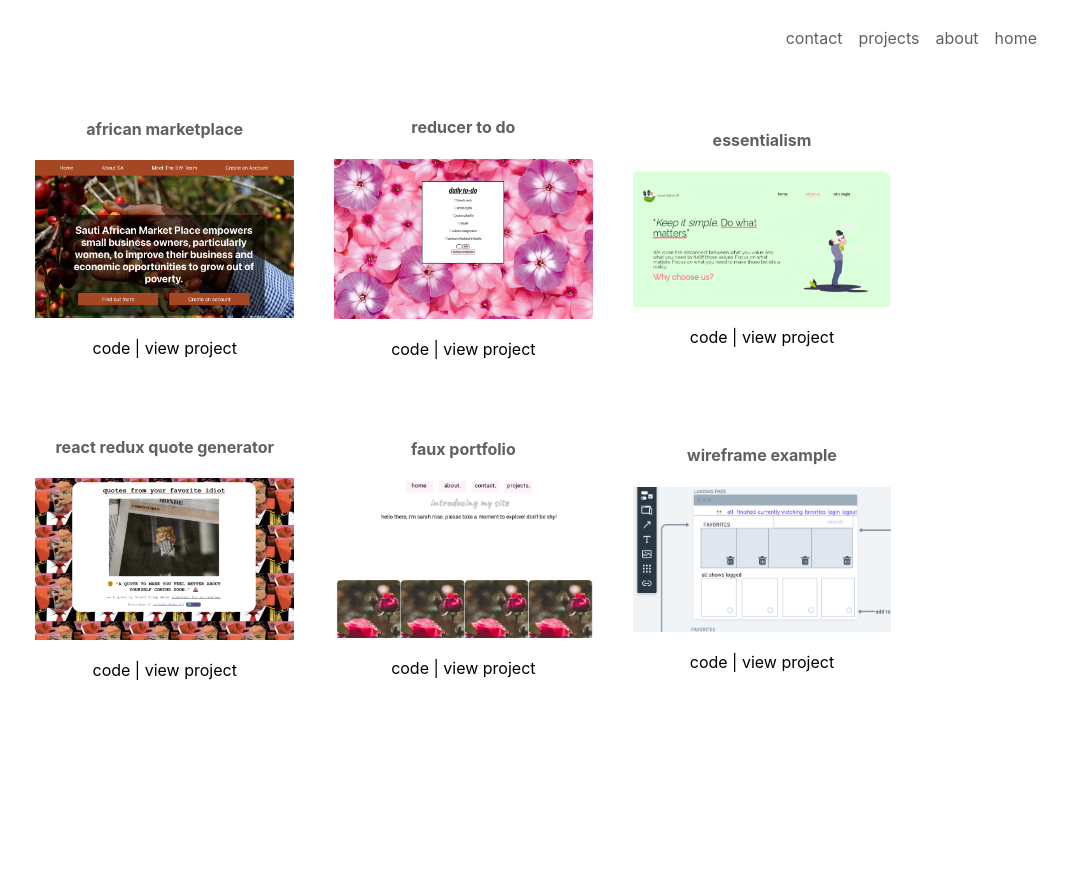
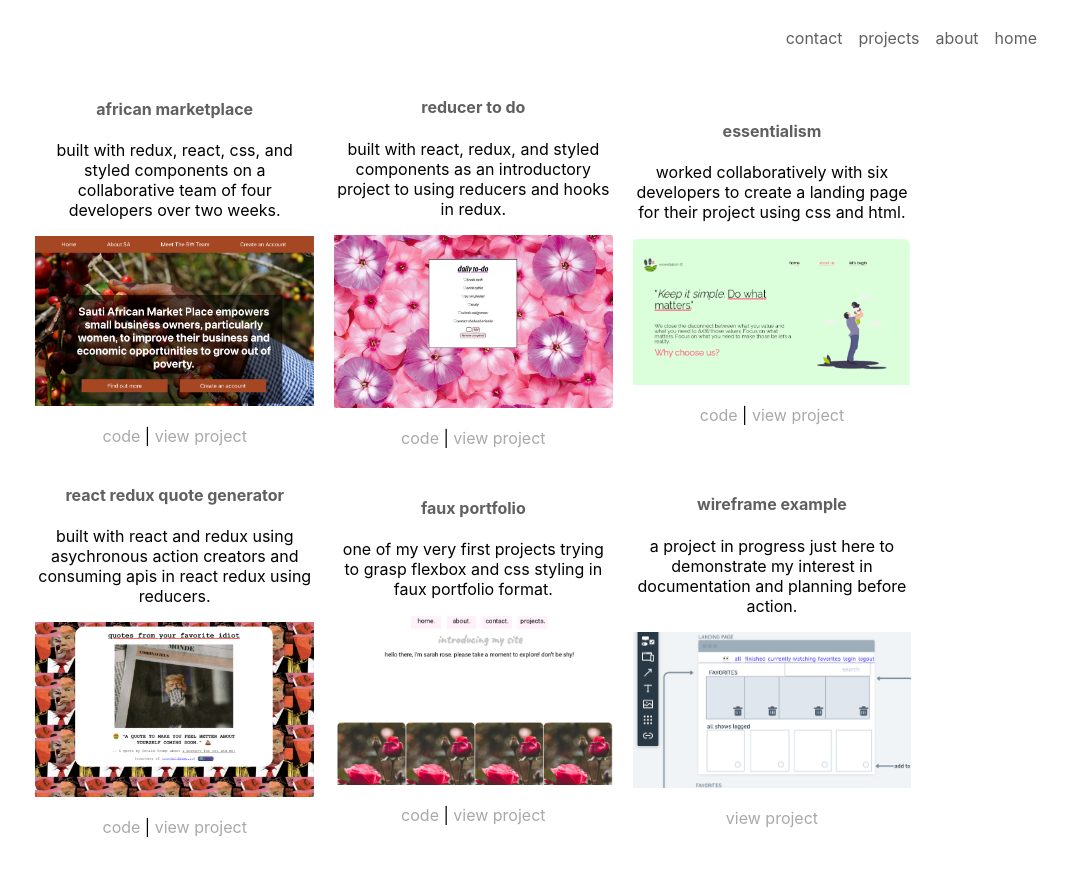
Before and after one commit to sarahrosecooper/sarahrose-p, a React (Create React App) app in the folder sarah-rose-port/: page /projects in a window 1280 px wide. Shown: the top 874 px of the page, without its empty margins (215-1280 px from the left). Before the commit the page ends 800 px from the top, so only its background shows below. Built offline with nearby package versions, Linux system fonts and the light colour scheme.

Commit message:
(styles) Projects.css, Projects.js: Updates to styles and functionality of links

```diff
--- a/sarah-rose-port/src/Navigation.css
+++ b/sarah-rose-port/src/Navigation.css
@@ -2,14 +2,14 @@ li {
   float: right;
 }
 
-a {
+.nav-link {
   display: block;
   padding: 8px;
   text-decoration: none;
   color: #606060;
 }
 
-a:hover {
+.nav-link:hover {
   color: pink;
   font-size: 1.3rem;
   font-family: "Trebuchet MS", "Lucida Sans Unicode", "Lucida Grande",
--- a/sarah-rose-port/src/Projects.css
+++ b/sarah-rose-port/src/Projects.css
@@ -4,7 +4,9 @@
 
 html,
 body {
-  overflow: hidden;
+  width: 100%;
+  height: 100vh;
+  /* overflow: hidden; */
 }
 
 img {
@@ -25,7 +27,7 @@ img {
 }
 
 .child {
-  padding: 20px;
+  padding-left: 20px;
   width: 33.33%;
   order: 1;
 }
--- a/sarah-rose-port/src/components/Navigation.js
+++ b/sarah-rose-port/src/components/Navigation.js
@@ -23,16 +23,24 @@ const Navigation = () => {
       <Nav>
         <Container>
           <NavElements>
-            <Link to="">home</Link>
+            <Link to="" className="nav-link">
+              home
+            </Link>
           </NavElements>
           <NavElements>
-            <Link to="/about">about</Link>
+            <Link to="/about" className="nav-link">
+              about
+            </Link>
           </NavElements>
           <NavElements>
-            <Link to="/projects">projects</Link>
+            <Link to="/projects" className="nav-link">
+              projects
+            </Link>
           </NavElements>
           <NavElements>
-            <Link to="/contact">contact</Link>
+            <Link to="/contact" className="nav-link">
+              contact
+            </Link>
           </NavElements>
         </Container>
       </Nav>
--- a/sarah-rose-port/src/components/Projects.js
+++ b/sarah-rose-port/src/components/Projects.js
@@ -1,5 +1,6 @@
 import "../Projects.css";
 import React from "react";
+import { Link } from "react-router-dom";
 import africanMarketplace from "../images/build-week-group.png";
 import essentialism from "../images/essentialism-group-build.png";
 import firstProject from "../images/faux-portfolio.png";
@@ -8,39 +9,177 @@ import reduxTodo from "../images/redux-todo.png";
 import wireframe from "../images/wireframe.png";
 import styled from "styled-components";
 
+const Links = styled.a`
+  text-decoration: none;
+  color: darkgray;
+  &:hover {
+    font-style: italic;
+    color: pink;
+    text-decoration: underline;
+  }
+`;
+
 const Projects = () => {
   return (
     <div className="portfolio">
       <div className="child">
         <h4>african marketplace</h4>
+        <p>
+          built with redux, react, css, and styled components on a collaborative
+          team of four developers over two weeks.
+        </p>
+        <a
+          href="https://front-end-african-market-place.vercel.app/"
+          target="_blank"
+        >
           <img src={africanMarketplace} />
-        <p>code | view project</p>
+        </a>
+        <p>
+          <Links
+            href="https://github.com/TrackTeam-175-African-MarketPlace-BW/Front-End-African-Market-Place"
+            target="_blank"
+          >
+            code
+          </Links>{" "}
+          |{" "}
+          <Links
+            href="https://front-end-african-market-place.vercel.app/"
+            target="_blank"
+          >
+            view project
+          </Links>
+        </p>
       </div>
       <div className="child">
         <h4>reducer to do </h4>
+        <p>
+          built with react, redux, and styled components as an introductory
+          project to using reducers and hooks in redux.
+        </p>{" "}
+        <a href="https://react-redux-todo-nine.vercel.app/" target="_blank">
           <img src={reduxTodo} />
-        <p>code | view project</p>
+        </a>
+        <p>
+          <Links
+            href="https://github.com/sarahrosecooper/react-redux-todo"
+            target="_blank"
+          >
+            code
+          </Links>{" "}
+          |{" "}
+          <Links
+            href="https://react-redux-todo-nine.vercel.app/"
+            target="_blank"
+          >
+            view project
+          </Links>
+        </p>
       </div>
       <div className="child">
         <h4>essentialism</h4>
+        <p>
+          worked collaboratively with six developers to create a landing page
+          for their project using css and html.
+        </p>{" "}
+        <a href="https://essentialism-simplify.netlify.app/" target="_blank">
           <img src={essentialism} />
-        <p>code | view project</p>
+        </a>
+        <p>
+          <Links
+            href="https://github.com/Buildweek-Essentialism/essentialism-buildweek"
+            target="_blank"
+          >
+            code
+          </Links>{" "}
+          |{" "}
+          <Links
+            href="https://essentialism-simplify.netlify.app/"
+            target="_blank"
+          >
+            view project
+          </Links>
+        </p>
       </div>
       <div className="child">
         <h4>react redux quote generator</h4>
+        <p>
+          built with react and redux using asychronous action creators and
+          consuming apis in react redux using reducers.{" "}
+        </p>
+        <a
+          href="https://redux-quote-app-cqx1shs85-sarahrosecooper.vercel.app/"
+          target="_blank"
+        >
           <img src={reactRedux} />
-        <p>code | view project</p>
+        </a>
+        <p>
+          <Links
+            href="https://github.com/sarahrosecooper/redux-quote-app/tree/master/async-redux"
+            target="_blank"
+          >
+            code
+          </Links>{" "}
+          |{" "}
+          <Links
+            href="https://redux-quote-app-cqx1shs85-sarahrosecooper.vercel.app/
+"
+            target="_blank"
+          >
+            view project
+          </Links>
+        </p>
       </div>
 
       <div className="child">
         <h4>faux portfolio</h4>
+        <p>
+          one of my very first projects trying to grasp flexbox and css styling
+          in faux portfolio format.
+        </p>
+        <a
+          href="https://portfoliotestsrc.netlify.app/index.html"
+          target="_blank"
+        >
           <img src={firstProject} />
-        <p>code | view project</p>
+        </a>
+        <p>
+          <Links
+            href="https://github.com/sarahrosecooper/User-Interface-II/tree/sarah-cooper-day2
+            "
+            target="_blank"
+          >
+            code
+          </Links>{" "}
+          |{" "}
+          <Links
+            href="https://portfoliotestsrc.netlify.app/index.html"
+            target="_blank"
+          >
+            view project
+          </Links>
+        </p>
       </div>
       <div className="child">
         <h4>wireframe example</h4>
+        <p>
+          a project in progress just here to demonstrate my interest in
+          documentation and planning before action.
+        </p>
+        <a
+          href="https://whimsical.com/thought-flow-22TFNanDKbF1WQ6oDuLKYU"
+          target="_blank"
+        >
           <img src={wireframe} />
-        <p>code | view project</p>
+        </a>
+        <p>
+          <Links
+            href="https://whimsical.com/thought-flow-22TFNanDKbF1WQ6oDuLKYU
+            "
+            target="_blank"
+          >
+            view project
+          </Links>{" "}
+        </p>
       </div>
     </div>
   );
```
Lines whose indentation alone changed are shown as unchanged.
